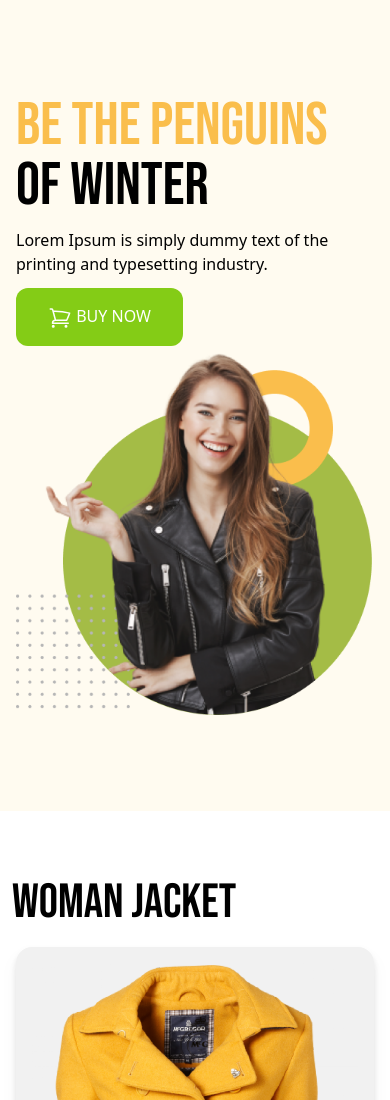
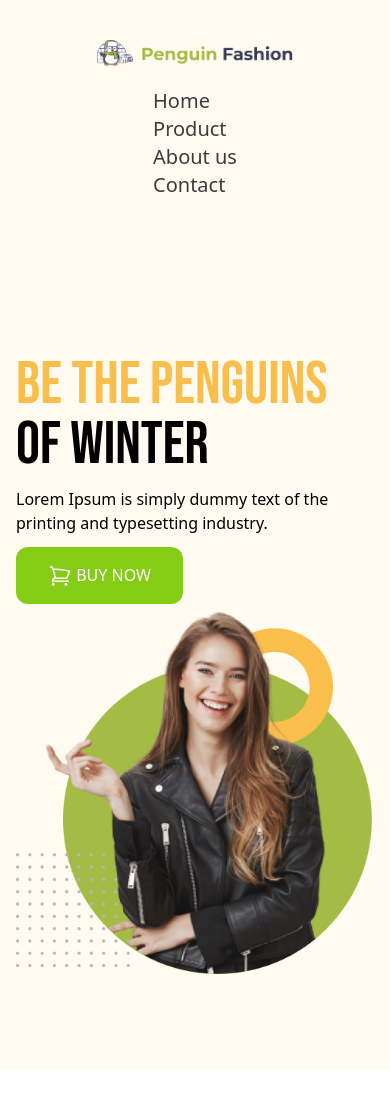
Before and after one commit to Chumki111/penguin-fashon-website, a plain HTML site: page index.html in a window 390 px wide. Shown: the top 1100 px of the page. Drawn offline with nearby package versions, Linux system fonts and the light colour scheme.

Commit message:
added nav section with responsive

```diff
--- a/index.html
+++ b/index.html
@@ -17,14 +17,38 @@
         font-family: 'Roboto', sans-serif;
     }
 </style>
+
+
+
 </head>
 <body>
+
+
+
+
     <header class="bg-[#FFFBF0] ">
         <!-- navber-section -->
         <nav>
+                <div class="flex flex-col md:flex-row justify-between items-center py-10 px-24">
+                    <div class=" text-2xl md:w-2/6">
+                         <img src="./icons/logo.png" alt="">
+                    </div>
 
+                    <ul class="flex flex-col md:flex-row text-[#3C3C3C] text-xl md:text-lg font-medium py-5 md:py-10">
+                        <li><a href="" class="mx-7">Home</a></li>
+                        <li><a href="" class="mx-7">Product</a></li>
+                        <li><a href="" class="mx-7">About us</a></li>
+                        <li><a href="" class="mx-7">Contact</a></li>
+
+                    </ul>
+
+                </div>
         </nav>
-        <!-- banner-sction -->
+
+        <!-- nav section end -->
+
+
+        <!-- banner-sction  start-->
         <div class="flex flex-col md:flex-row justify-between items-center py-24 px-4 md:px-36">
             <div class="space-y-3">
                  <h1 class="text-6xl uppercase font-bebas">
@@ -43,9 +67,11 @@
                 <img src="./images/model.png" alt="">
             </div>
         </div>
+
+        <!-- banner section end -->
     </header>
     <main class="max-w-5xl mx-auto">
-        <!-- woman jacket -->
+        <!-- woman jacket start -->
       <section class="py-12">
 
         <h3 class="text-5xl font-bebas px-3  md:px-4 py-5">W0Man Jacket</h3>
@@ -108,9 +134,9 @@
         </div>
       </section>
 
+        <!-- woman jacket end -->
 
-
-    <!-- man jacket -->
+    <!-- man jacket start -->
 
 
 
@@ -176,6 +202,28 @@
         </div>
     </section>
 
+    <!-- man jacket end -->
+
+
+    <!-- shopping section start here -->
+
+          <!-- <section>
+            <div class="flex justify-between items-center" >
+                <div class="flex ">
+                    <img src="./icons/house.png" alt="">
+                    <div><h3 class="text-2xl">Find the Perfect Fit</h3>
+                        <p>Everybody is different, which is why we
+                            offer styles for every body.</p></div>
+
+                </div>
+                <div>
+                    <img class="" src="./images/shopping.png" alt="">
+                </div>
+            </div>
+          </section> -->
+
+    <!-- shopping section end here -->
+
     </main>
 
 </body>
```
